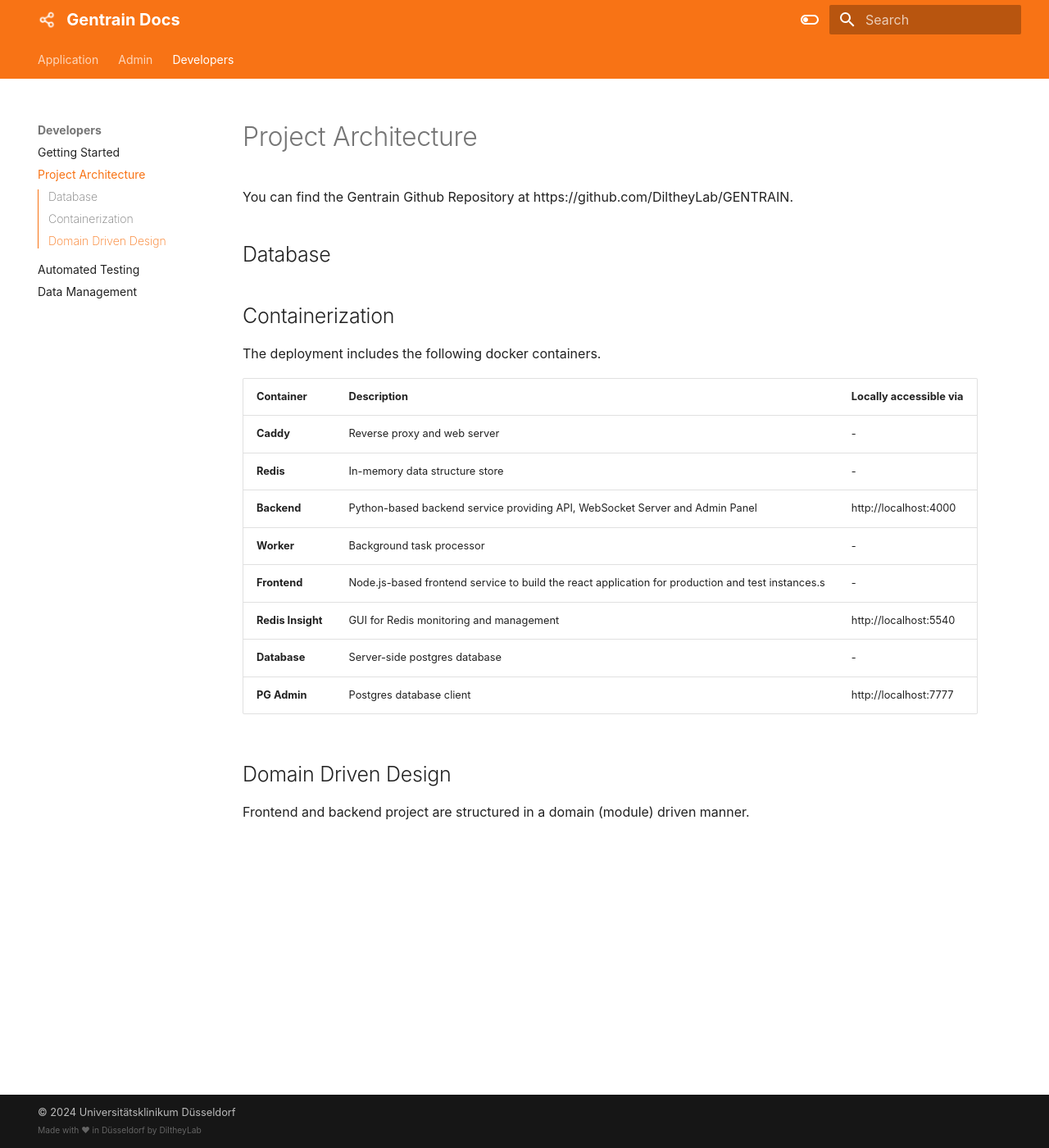
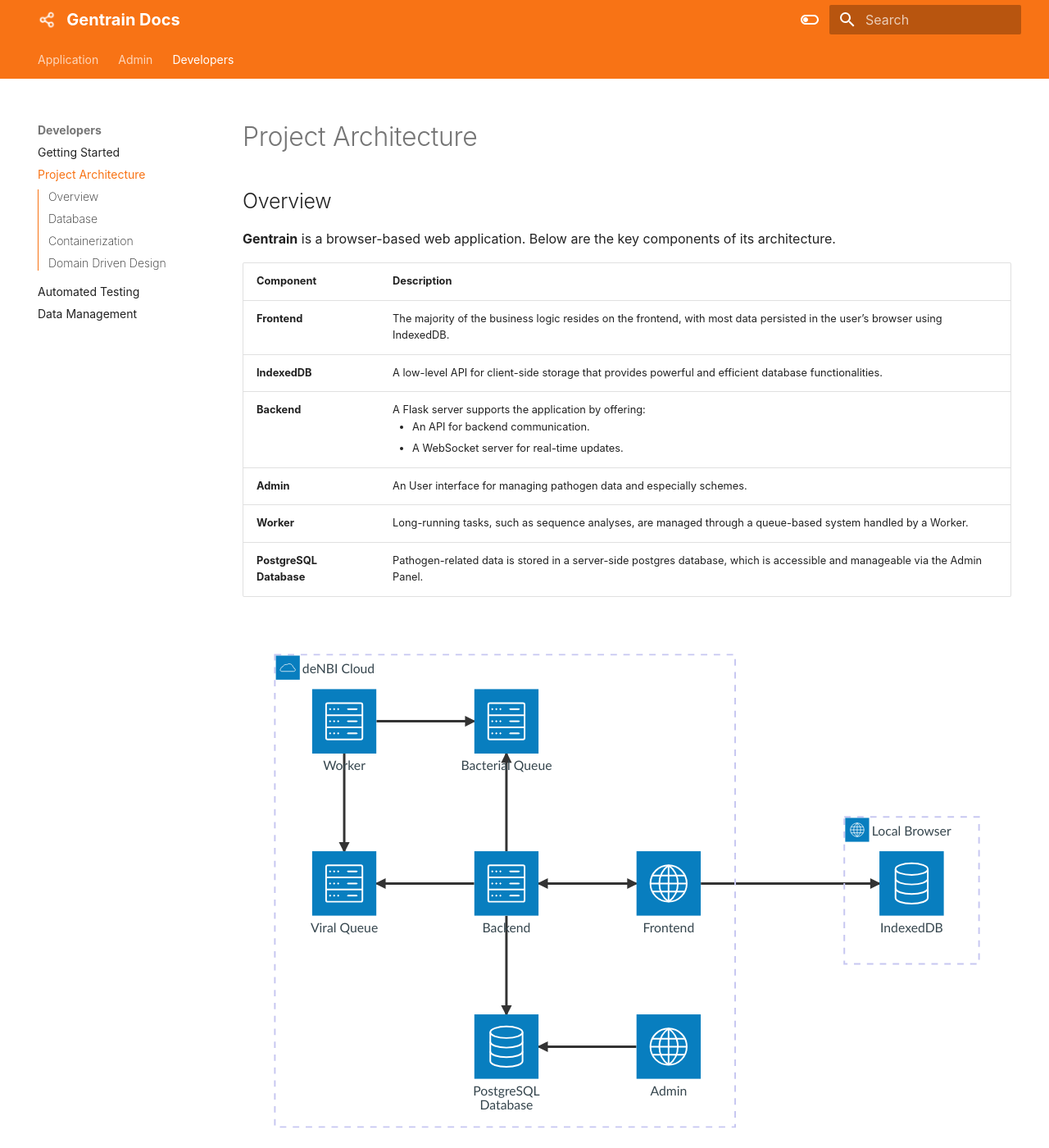
Before and after one commit to DiltheyLab/GENTRAIN, an MkDocs documentation site: the page built from documentation/docs/developers/project_architecture.md, in a window 1280 px wide and 1400 px high. Shown: the whole window at 82% size. Built offline with MkDocs 1.6.1 and Material for MkDocs 9.7.7, drawn with Linux system fonts in a browser that asks for light colours; some web fonts are replaced.

````diff
--- a/documentation/docs/developers/project_architecture.md
+++ b/documentation/docs/developers/project_architecture.md
@@ -1,6 +1,42 @@
 # Project Architecture
 
-You can find the Gentrain Github Repository at https://github.com/DiltheyLab/GENTRAIN.
+## Overview
+
+**Gentrain** is a browser-based web application. Below are the key components of its architecture.
+
+| Component               | Description                                                                                                                                                       |
+|-------------------------|-------------------------------------------------------------------------------------------------------------------------------------------------------------------|
+| **Frontend**            | The majority of the business logic resides on the frontend, with most data persisted in the user’s browser using IndexedDB.                                   |
+| **IndexedDB**           | A low-level API for client-side storage that provides powerful and efficient database functionalities.                                                            |
+| **Backend**             | A Flask server supports the application by offering: <ul><li>An API for backend communication.</li><li>A WebSocket server for real-time updates.</li> |
+| **Admin**               | An User interface for managing pathogen data and especially schemes.                                                                                              |
+| **Worker**              | Long-running tasks, such as sequence analyses, are managed through a queue-based system handled by a Worker.                                                  |
+| **PostgreSQL Database** | Pathogen-related data is stored in a server-side postgres database, which is accessible and manageable via the Admin Panel.                                   |
+
+```mermaid
+architecture-beta
+    group denbi(cloud)[deNBI Cloud]
+
+    service frontend(internet)[Frontend] in denbi
+    service backend(server)[Backend] in denbi
+    service worker(server)[Worker] in denbi
+    service admin(internet)[Admin] in denbi
+    service db(database)[PostgreSQL Database] in denbi
+    service viral_queue(server)[Viral Queue] in denbi
+    service bacterial_queue(server)[Bacterial Queue] in denbi
+
+    group browser(internet)[Local Browser]
+    service indexed_db(database)[IndexedDB] in browser
+
+    viral_queue:R <-- L:backend
+    bacterial_queue:B <-- T:backend
+    worker:B --> T:viral_queue
+    worker:R --> L:bacterial_queue
+    db:T <-- B:backend
+    admin:L --> R:db
+    frontend:L <--> R:backend
+    indexed_db:L <-- R:frontend
+```
 
 ## Database
 
@@ -20,4 +56,5 @@ The deployment includes the following docker containers.
 | **PG Admin**      | Postgres database client                                                                          | http://localhost:7777  |
 
 ## Domain Driven Design
+
 Frontend and backend project are structured in a domain (module) driven manner.
--- a/documentation/docs/stylesheets/extra.css
+++ b/documentation/docs/stylesheets/extra.css
@@ -1,7 +1,12 @@
 :root {
     --md-primary-fg-color: #F87315;
     --md-accent-fg-color: #F87315;
+    --md-accent-fg-color--transparent: #FFFFFF;
     --md-text-font: "Merriweather";
+}
+
+[data-md-color-scheme=slate] {
+    --md-accent-fg-color--transparent: #252525;
 }
 
 [dir=ltr] .md-header__title {
````
Also changed, not shown: documentation/docs/developers/data_management.md (+51 -11 lines), 1 other file.
